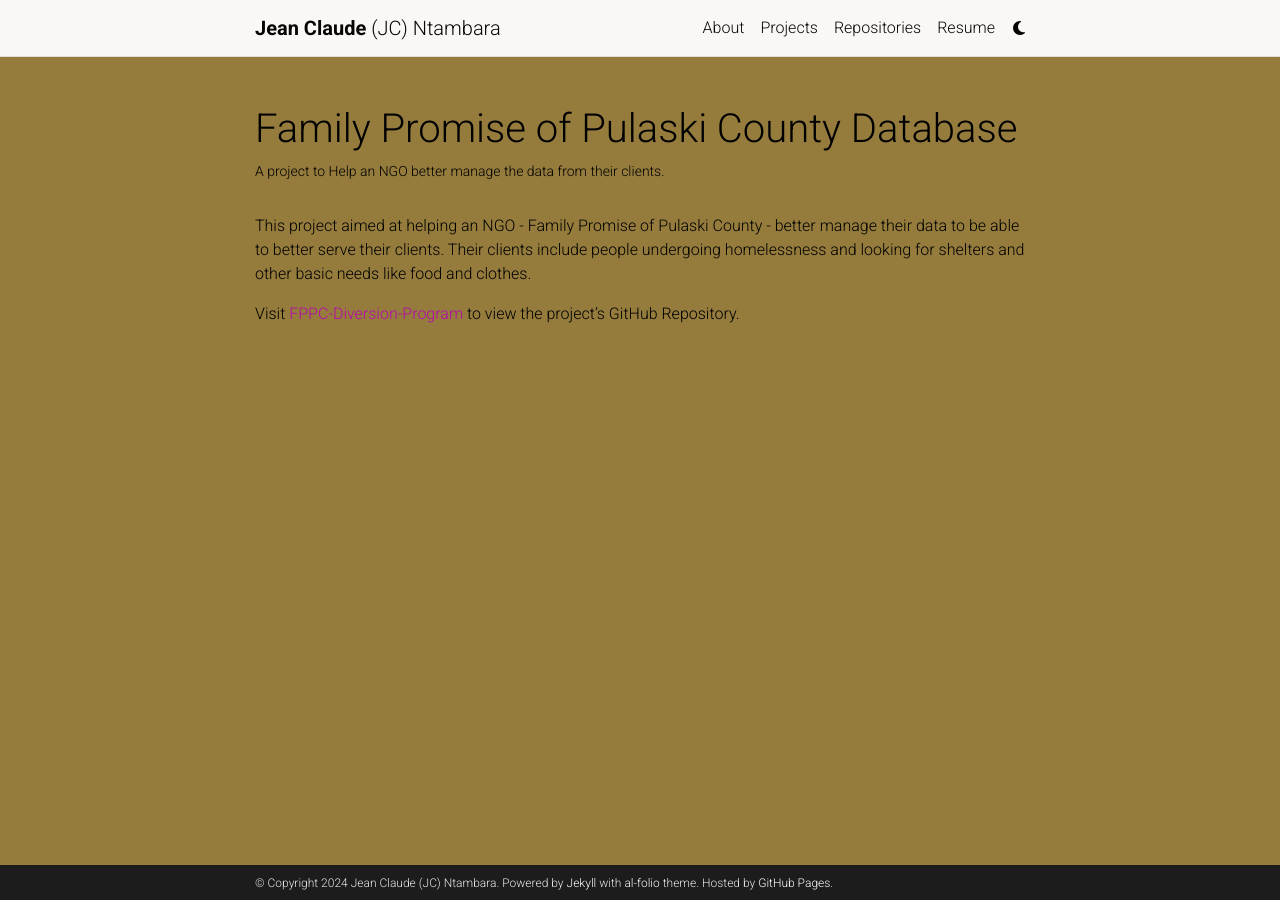
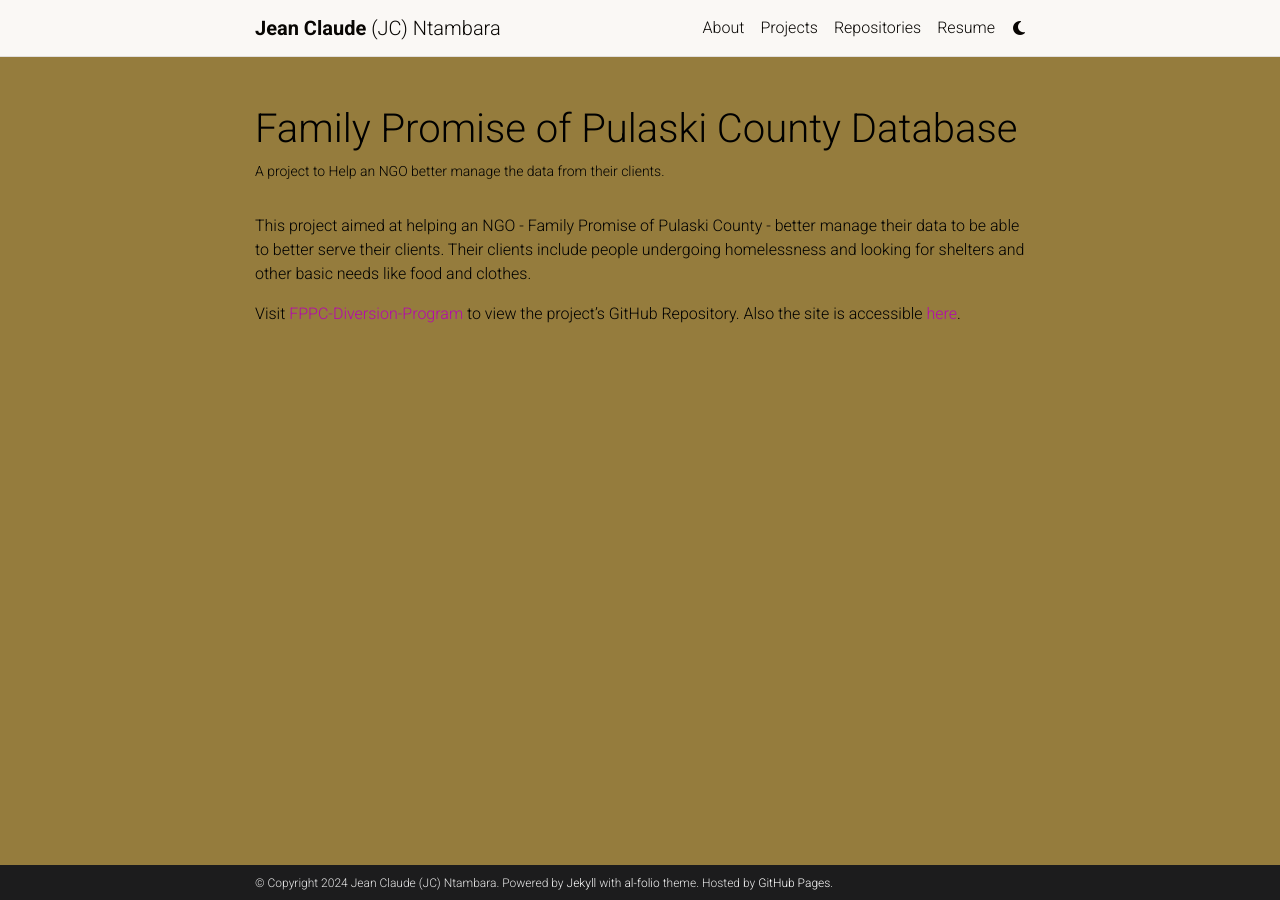
Before and after one commit to jcntambara15/jc-portfolio, a Jekyll site: the page built from _projects/2_project.md, in a window 1280 px wide. Built offline with Jekyll 4.4.1, drawn with Linux system fonts in a browser that asks for light colours; comment, search, counter and statistics services are not loaded; a style sheet for code colours, icons or effects is not loaded.

Commit message:
update fppc

```diff
--- a/_projects/2_project.md
+++ b/_projects/2_project.md
@@ -10,4 +10,4 @@
 
 This project aimed at helping an NGO - Family Promise of Pulaski County - better manage their data to be able to better serve their clients. Their clients include people undergoing homelessness and looking for shelters and other basic needs like food and clothes.
 
-Visit [FPPC-Diversion-Program](https://github.com/jcntambara15/family-promise-web-app) to view the project's GitHub Repository.
+Visit [FPPC-Diversion-Program](https://github.com/jcntambara15/family-promise-web-app) to view the project's GitHub Repository. Also the site is accessible [here](https://familypromisepulaskicounty.azurewebsites.net/).
```
